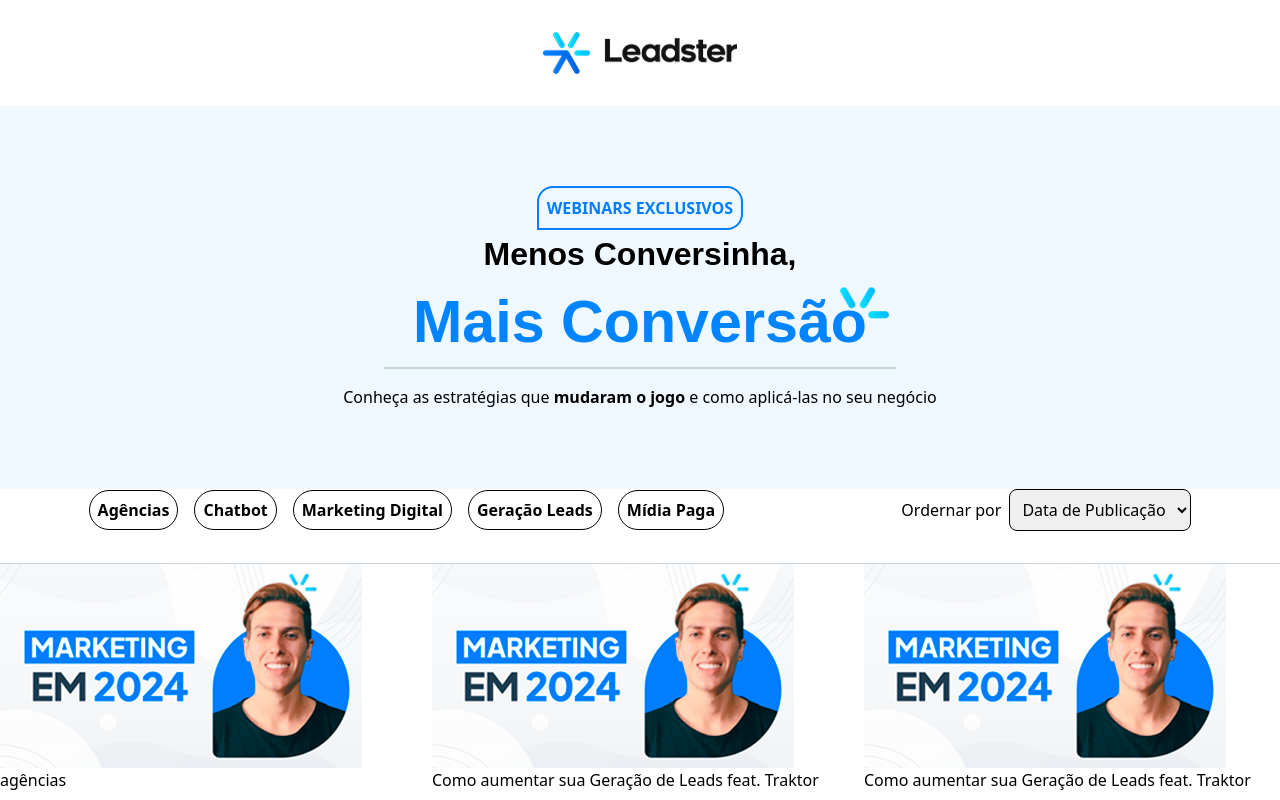
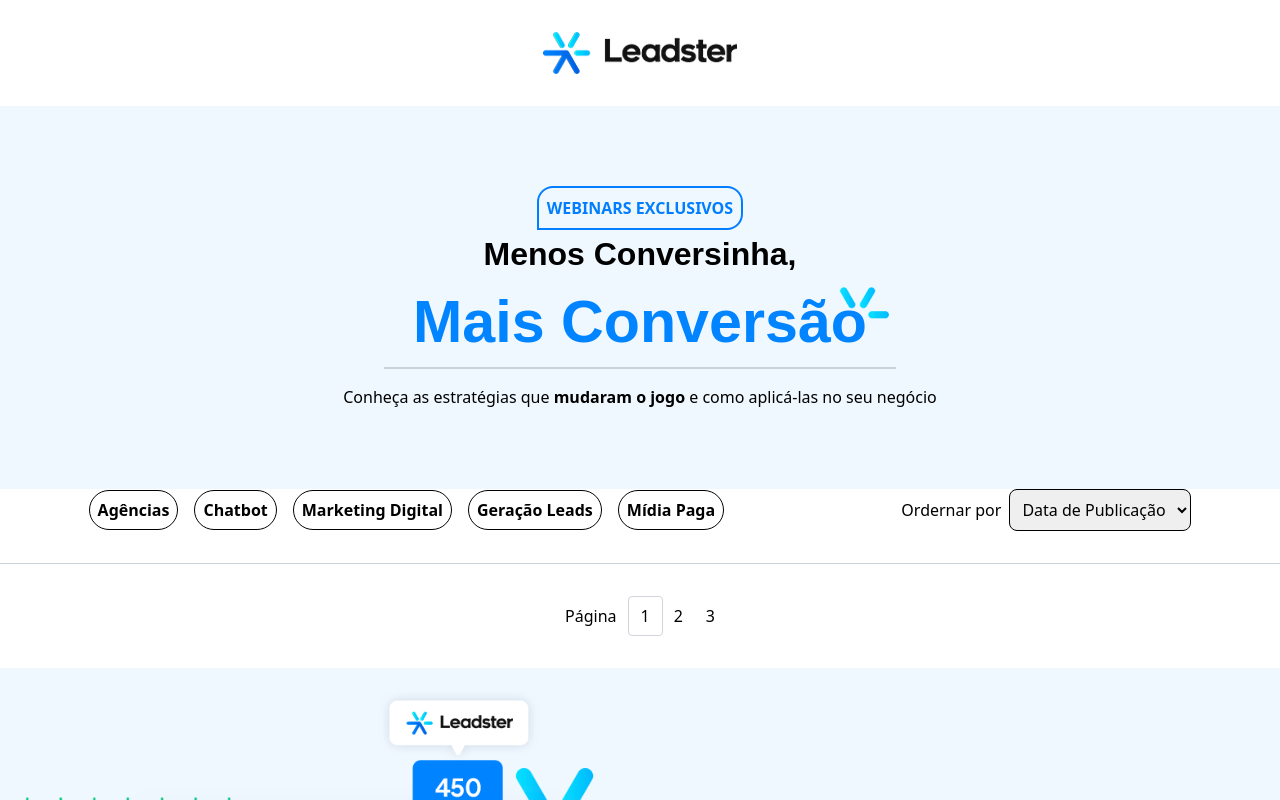
Before and after one commit to joaoygorr/Leadster-LandingPage, a Next.js app: page / in a window 1280 px wide. Shown: the top 800 px of the page. Built offline with nearby package versions, Linux system fonts and the light colour scheme.

Commit message:
fix: card listagem

```diff
--- a/src/shared/components/MainContent/card/card.tsx
+++ b/src/shared/components/MainContent/card/card.tsx
@@ -2,29 +2,37 @@
 import Image from "next/image";
 import Thumbnail from "@/assets/image/thumbnail.png";
 import { IVideo } from "@/shared/interfaces";
-import DataJson from "@/pages/api/data.json";
 
 export const Card = ({ data }: { data: IVideo[] }) => {
-    const firstVideo = DataJson.data[0];
     return (
-        <div>
-            <div className={`grid grid-cols-3 gap-4 mx-auto w-full max-w-screen-xl ${Styles.boxContainer}`}>
-                {data.length === 0 ? (
-                    firstVideo.videos.map((index, key) => (
-                        <div className={Styles.boxCard} key={key}>
-                            <Image src={Thumbnail} alt="Thumbnail" width={0} height={0} priority />
-                            <h3>{index.title}</h3>
-                        </div>
-                    ))
-                ) : (
-                    data.map((index, key) => (
-                        <div className={Styles.boxCard} key={key}>
-                            <Image src={Thumbnail} alt="Thumbnail" width={0} height={0} priority />
-                            <h3>{index.title}</h3>
-                        </div>
-                    ))
-                )}
+        <div className={`flex justify-center items-center flex-col mx-auto w-full max-w-screen-xl ${Styles.boxContainer}`}>
+            <div className={`grid grid-cols-3 gap-4`}>
+                {data.map((index, key) => (
+                    <div key={key}>
+                        <Image src={Thumbnail} alt="Thumbnail" width={0} height={0} priority />
+                        <h3>{index.title}</h3>
+                    </div>
+                ))}
             </div>
+            <div className={Styles.line}></div>
+
+            <nav aria-label="Page navigation example" className="my-10">
+                <ul className="inline-flex -space-x-px">
+                    <li>
+                        <a href="#" className="px-3 py-2 ml-0 leading-tight text-black">Página</a>
+                    </li>
+                    <li>
+                        <a href="#" className="px-3 py-2 ml-0 leading-tight text-black  border border-gray-300 rounded">1</a>
+                    </li>
+                    <li>
+                        <a href="#" className="px-3 py-2 ml-0 leading-tight text-black">2</a>
+                    </li>
+                    <li>
+                        <a href="#" aria-current="page" className="px-3 py-2 ml-0 leading-tight text-black ">3</a>
+                    </li>
+                </ul>
+            </nav>
+
         </div>
     )
 }
```
